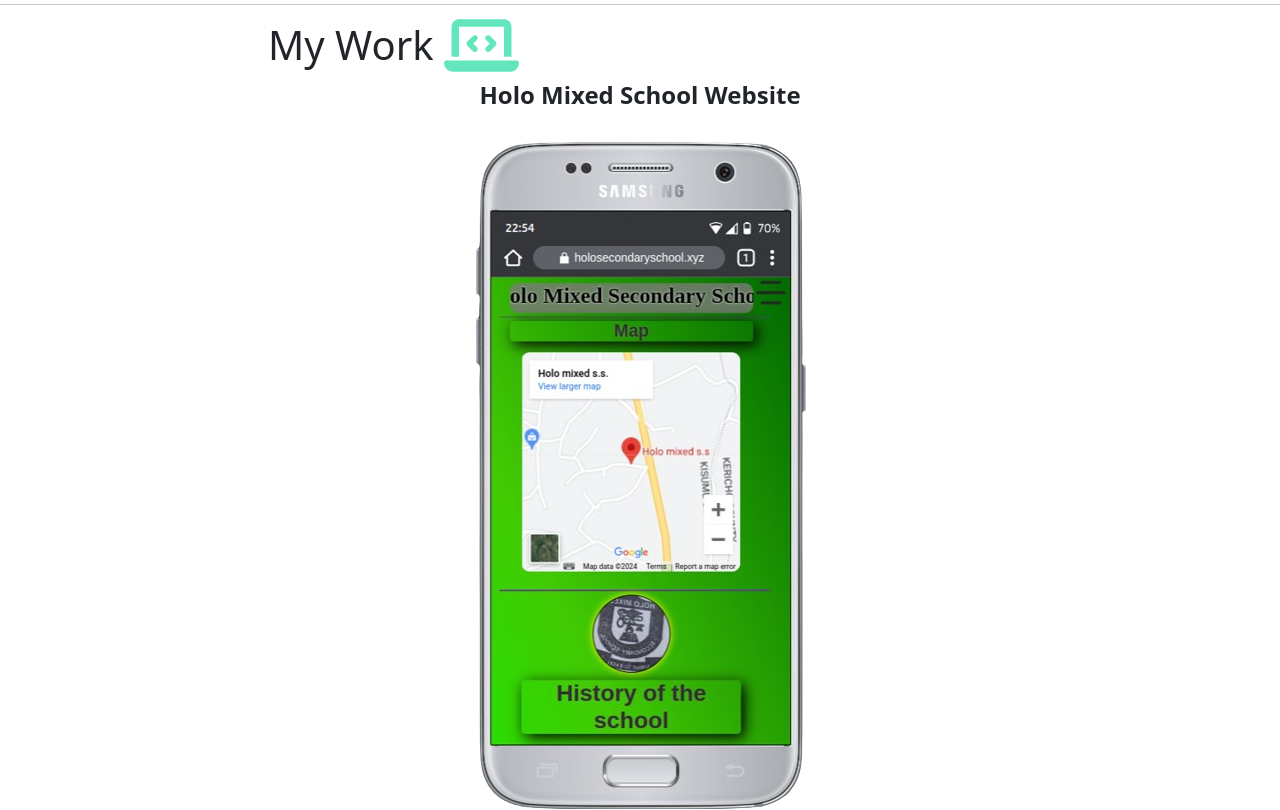
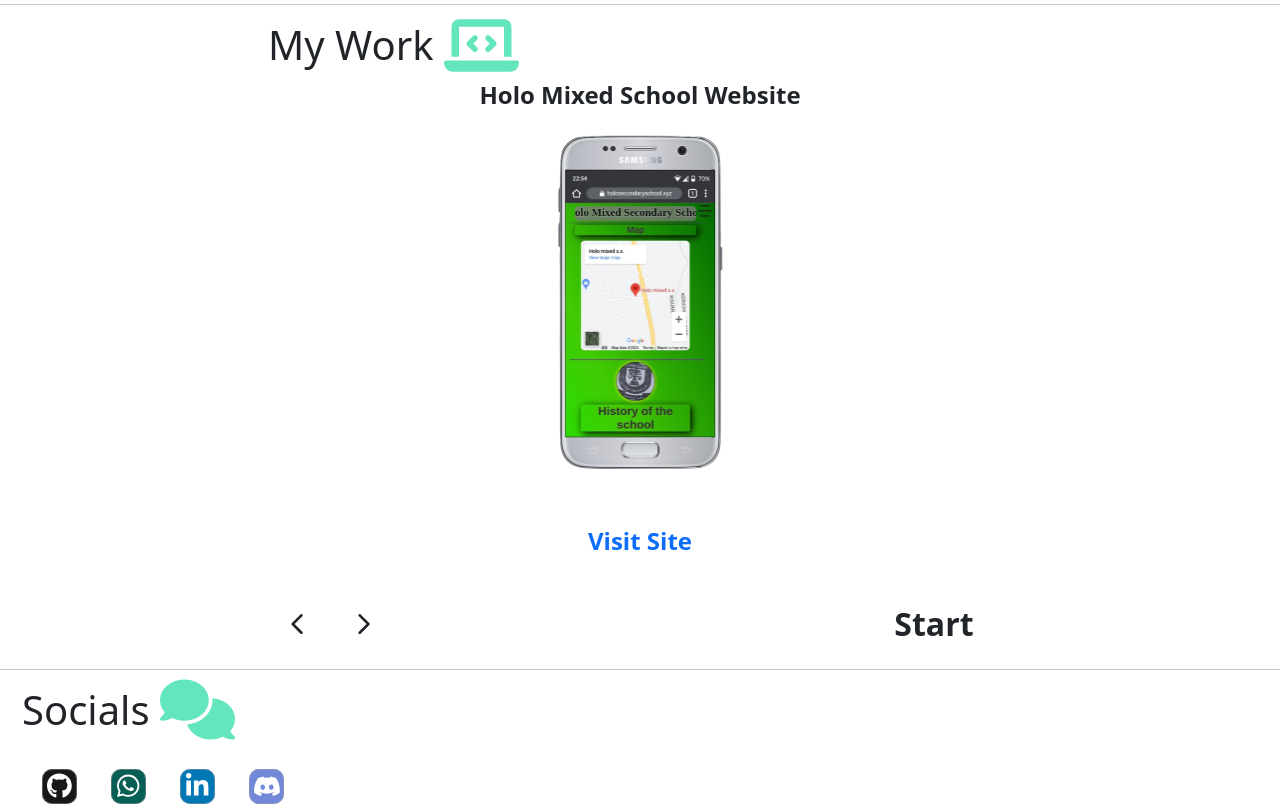
Before and after one commit to Unrealrojo234/PortfolioWebsite, a React (Vite) app: page / in a window 1280 px wide. Shown: the part 900-1710 px from the top of the page. Built offline with nearby package versions, Linux system fonts and the light colour scheme; no server answers.

Commit message:
Commit 2.0

```diff
--- a/src/Slides.jsx
+++ b/src/Slides.jsx
@@ -80,10 +80,20 @@
             <div className="embla__slide" key={index.name}>
               <div className="embla__slide__number">
                 <div className="text-center">
-                    <p style={{fontSize:24}}>{index.name}</p>
-                    <img src={index.img} style={{maxWidth:''}} className="img-fluid"/>
-                    <br/>
-                    <a href={index.link} style={{fontSize:24,textDecoration:'none'}} target="blank">Visit Site</a>
+                  <p style={{ fontSize: 24 }}>{index.name}</p>
+                  <img
+                    src={index.img}
+                    style={{ width: "50%" }}
+                    className="img-fluid ratio ratio-16x9"
+                  />
+                  <br />
+                  <a
+                    href={index.link}
+                    style={{ fontSize: 24, textDecoration: "none" }}
+                    target="blank"
+                  >
+                    Visit Site
+                  </a>
                 </div>
               </div>
             </div>
```
